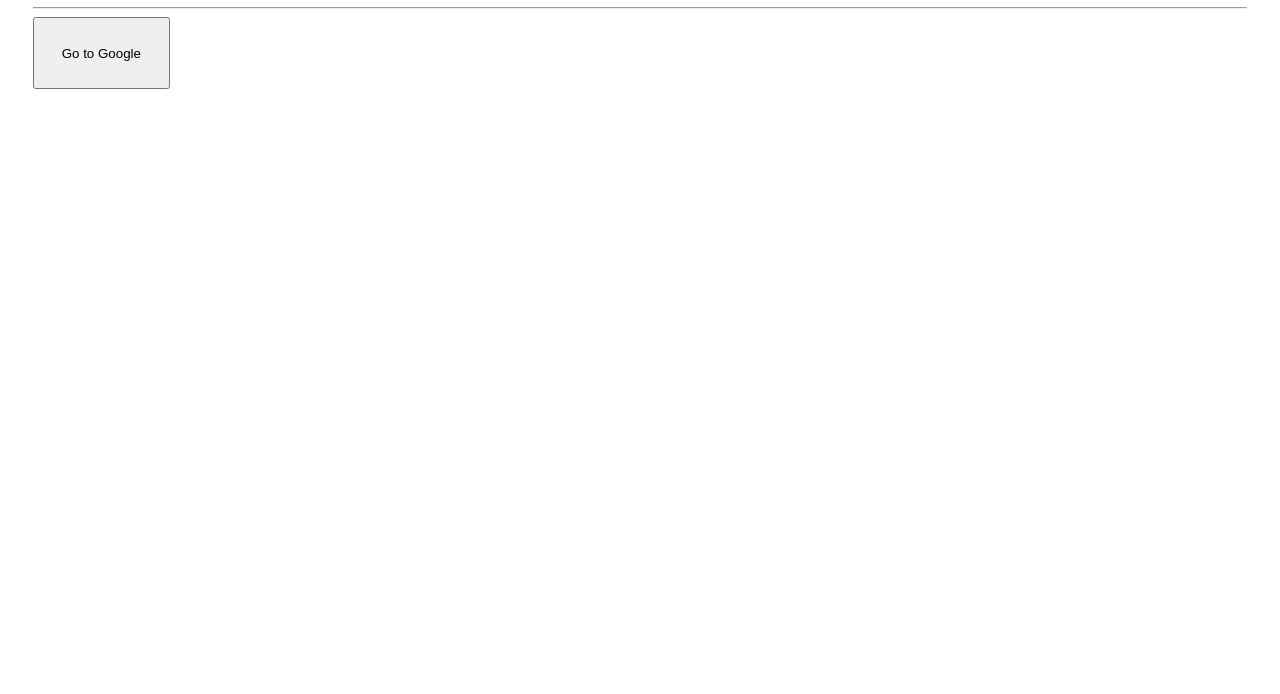
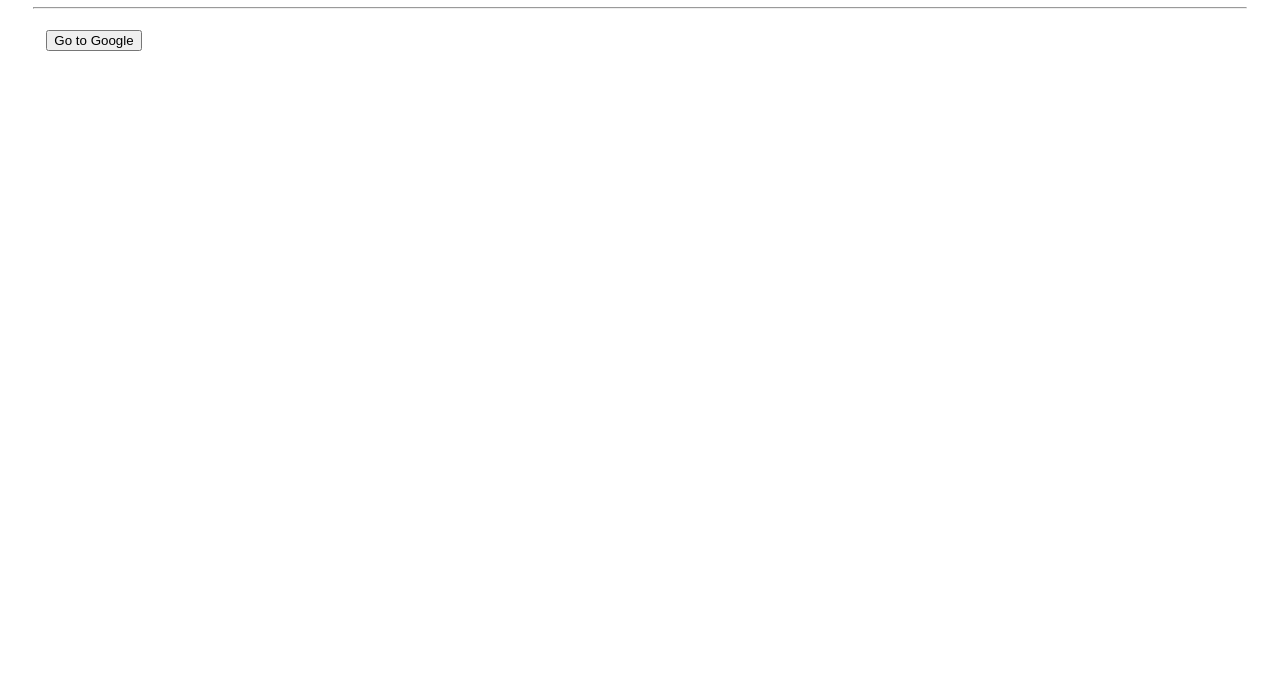
Before and after one commit to Soyprometeo/togoogle, a plain HTML site: page index.html in a window 1280 px wide. Shown: the part 106-800 px from the top of the page. Drawn offline with Linux system fonts and the light colour scheme.

Commit message:
Modify margin for .but class in styles.css
Updated margin for .but class and ensured body and title styles remain consistent.

```diff
--- a/styles.css
+++ b/styles.css
@@ -5,5 +5,5 @@ body{
 	color: #5C6AC4;
 }
 .but {
-	padding: 2em;
+	margin: 1em;
 }
```
